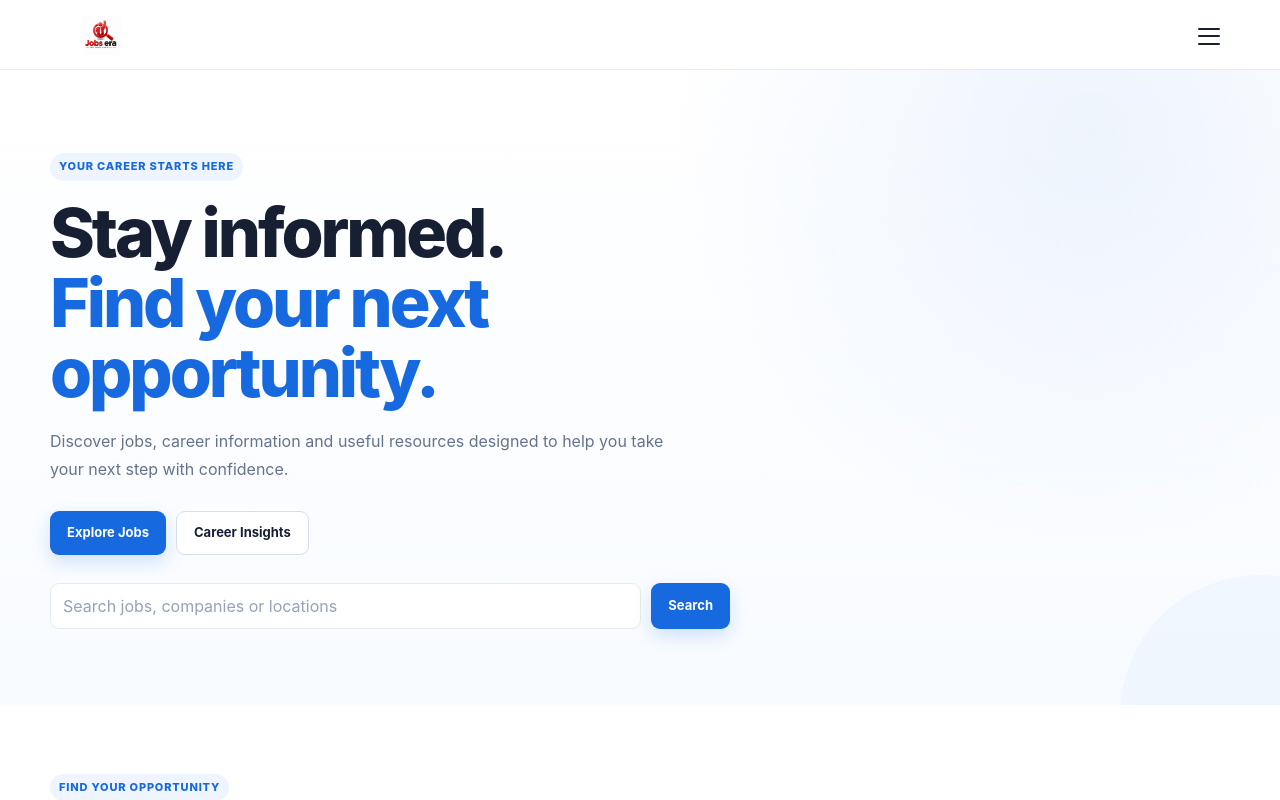
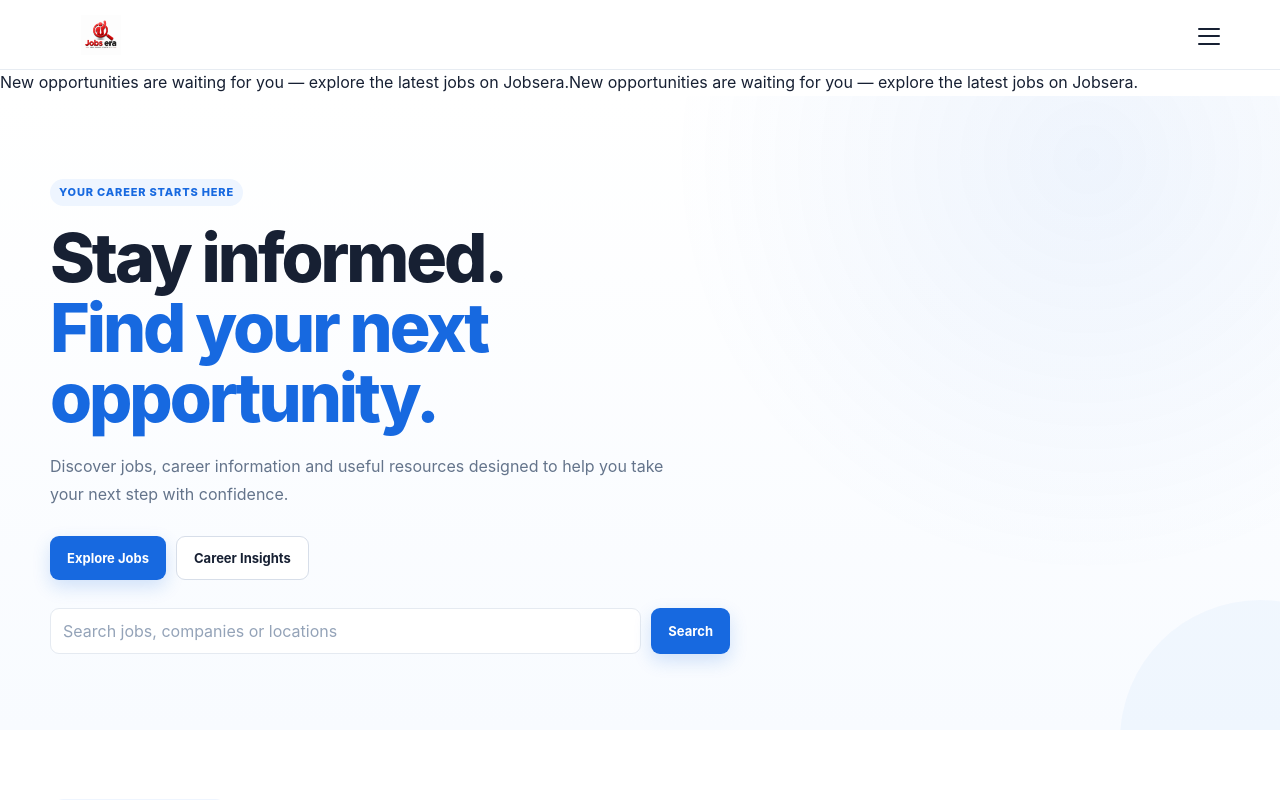
Before and after one commit to ConnectJobsera/Jobsera-Website, a Next.js app: page / in a window 1280 px wide. Shown: the top 800 px of the page. Built offline with nearby package versions, Linux system fonts and the light colour scheme.

Commit message:
Update page.tsx

```diff
--- a/app/page.tsx
+++ b/app/page.tsx
@@ -2,6 +2,7 @@
 
 import Link from "next/link";
 import { FormEvent, useState } from "react";
+import HomeHighlight from "../components/HomeHighlight";
 
 const qualifications = [
   {
@@ -104,8 +105,13 @@ export default function Home() {
   }
 
   return (
-    <>
-      {/* HERO */}
+  <>
+    <HomeHighlight
+      text="New opportunities are waiting for you — explore the latest jobs on Jobsera."
+      href="/jobs"
+    />
+
+    {/* HERO */}
       <section className="hero">
         <div className="container">
           <div className="hero-content">
```
